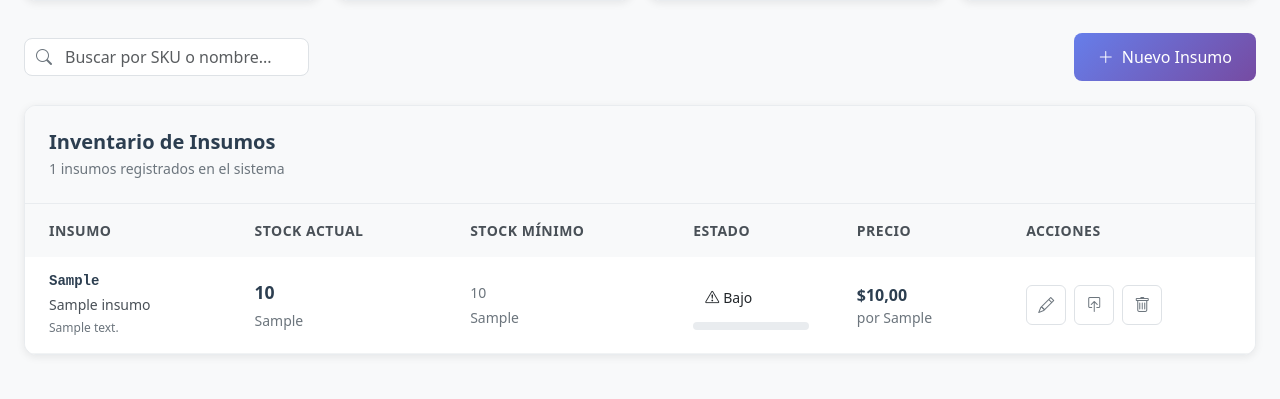
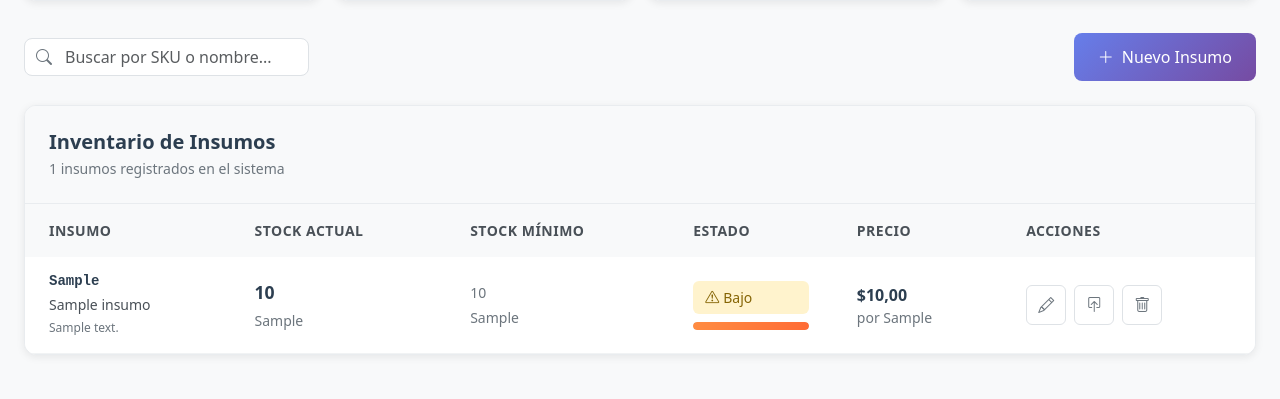
Before and after one commit to Itan87/naromi, a Django app: page /admin/gestion_general/insumo/ in a window 1280 px wide. Shown: the part 401-800 px from the top of the page. Run offline with Django 5.2, Linux system fonts and the light colour scheme; a user stored in the database is signed in; tables that the repository leaves empty hold one stand-in row (values such as "Sample post").

Commit message:
Fix: Agrega color al estado de los insumos bajo y critico.

```diff
--- a/templates/admin/gestion_general/insumo/change_list.html
+++ b/templates/admin/gestion_general/insumo/change_list.html
@@ -272,6 +272,14 @@
         background: linear-gradient(90deg, #ff6b6b, #ee5a52);
     }
 
+    .stock-progress-bar.bajo {
+        background: linear-gradient(90deg, #ff8c42, #ff6b35);
+    }
+
+    .stock-progress-bar.critico {
+        background: linear-gradient(90deg, #ff6b6b, #ee5a52);
+    }
+
     .status-badge {
         padding: 0.375rem 0.75rem;
         border-radius: 0.375rem;
@@ -293,6 +301,16 @@
     }
 
     .status-badge.critical {
+        background: #f8d7da;
+        color: #842029;
+    }
+
+    .status-badge.bajo {
+        background: #fff3cd;
+        color: #856404;
+    }
+
+    .status-badge.critico {
         background: #f8d7da;
         color: #842029;
     }
```
